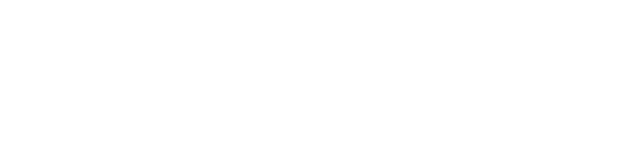
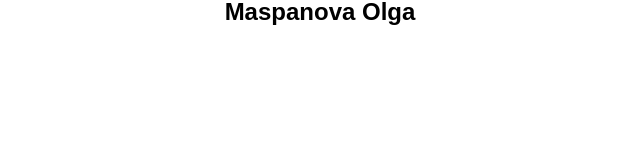
Before and after one commit to Maspanova/rsschool-cv, a plain HTML site: page index.html in a window 1280 px wide. Shown: the whole page, without its empty margins (320-960 px from the left). Drawn offline with Linux system fonts and the light colour scheme.

Commit message:
feat: add h1

```diff
--- a/index.html
+++ b/index.html
@@ -16,6 +16,7 @@
 			</header>
 			<main>
 				<section id="content">
+					<h1>Maspanova Olga</h1>
 				</section>
 			</main>
 			<footer id="contact">
```
